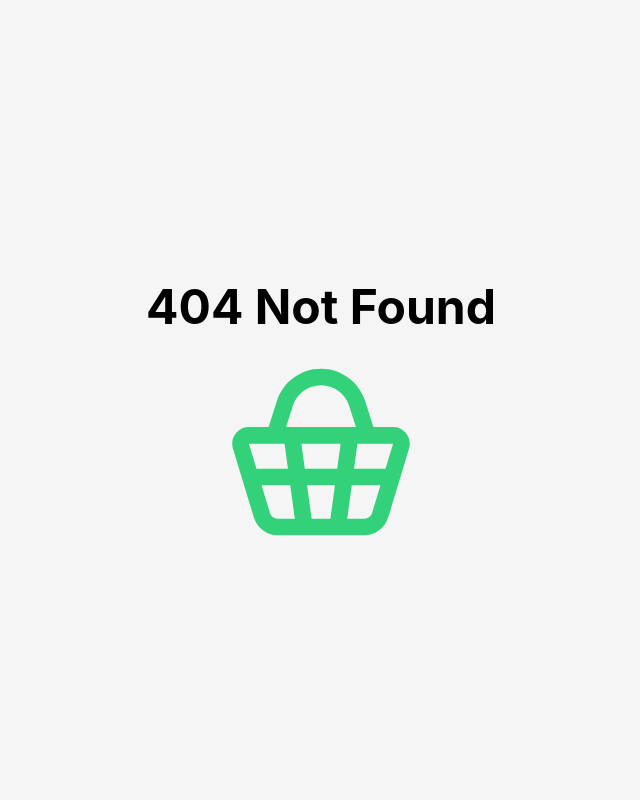
After one commit to pavzari/feedbasket, a Python web app: template feedbasket/templates/error.html in a window 1280 px wide. The commit adds this page. Shown: the whole page, without its empty margins (319-959 px from the left). Run offline with Jinja, Linux system fonts and the light colour scheme; the template is opened without the code that fills it, so the values that code supplies are empty.

Commit message:
handle errors and error page

```diff
--- /dev/null
+++ b/feedbasket/templates/error.html
@@ -0,0 +1,40 @@
+<!doctype html>
+<html lang="en">
+  <head>
+    <meta charset="UTF-8" />
+    <meta name="viewport" content="width=device-width, initial-scale=1.0" />
+    <link rel="shortcut icon" href="/static/favicon.svg" type="image/x-icon" />
+    <title>404 Not Found</title>
+    <style>
+      body {
+        font-family: Inter, sans-serif;
+        display: flex;
+        justify-content: center;
+        align-items: center;
+        height: 100vh;
+        margin: 0;
+        background-color: #f5f5f5;
+      }
+
+      .error-container {
+        text-align: center;
+      }
+
+      h1 {
+        font-size: 3rem;
+        margin-bottom: 1rem;
+      }
+
+      img {
+        max-width: 200px;
+        max-height: 200px;
+      }
+    </style>
+  </head>
+  <body>
+    <div class="error-container">
+      <h1>404 Not Found</h1>
+      <img src="/static/favicon.svg" alt="Error Image" />
+    </div>
+  </body>
+</html>
--- a/feedbasket/templates/feed_info.html
+++ b/feedbasket/templates/feed_info.html
@@ -114,7 +114,7 @@
   </form>
 
   <button
-    hx-delete="/subscriptions/{{ feed.feed_id }}/unsubscribe"
+    hx-delete="/subscriptions/{{ feed.feed_id }}"
     hx-confirm="Are you sure you wish to unsubscribe from {{ feed.feed_name }}?"
   >
     Unsubscribe
```
Also changed, not shown: feedbasket/main.py (+26 -3 lines), feedbasket/templates/_layout.html (+2 -7 lines).
